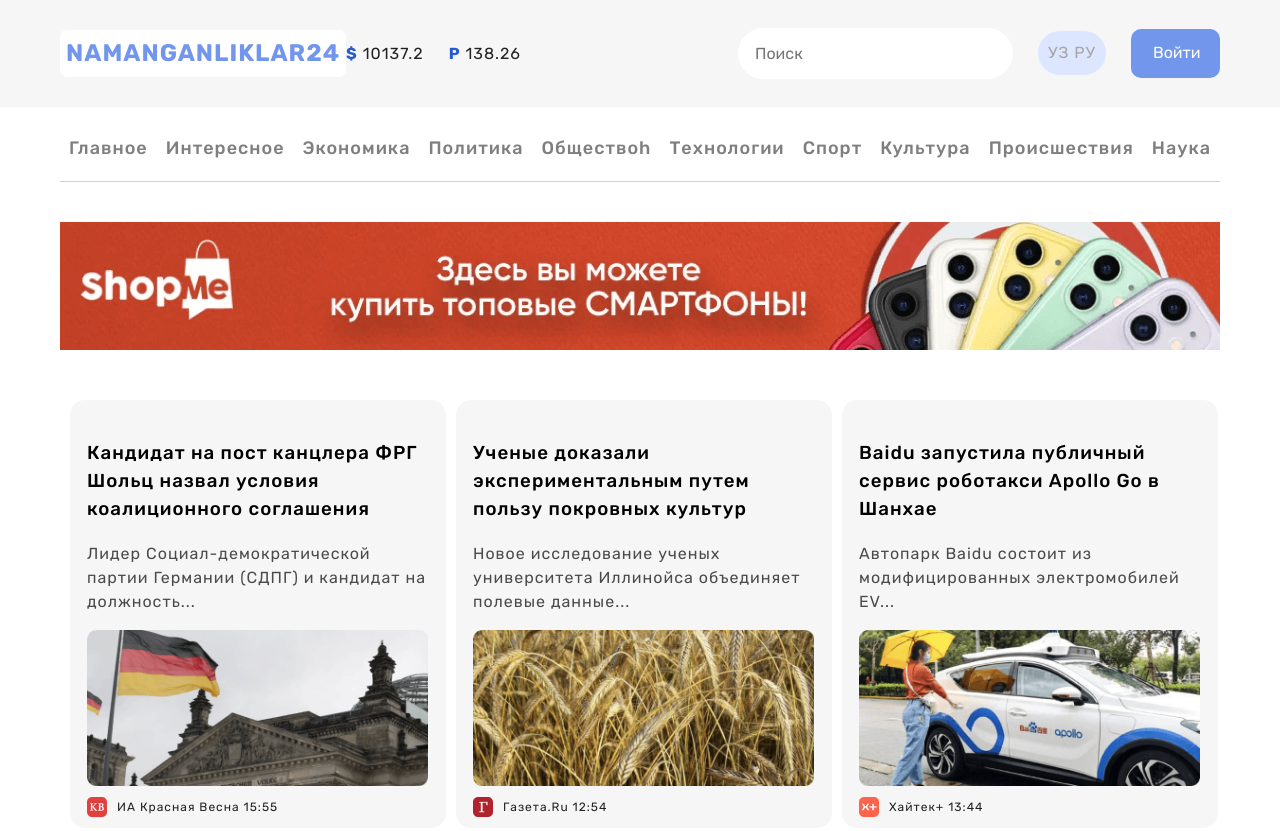
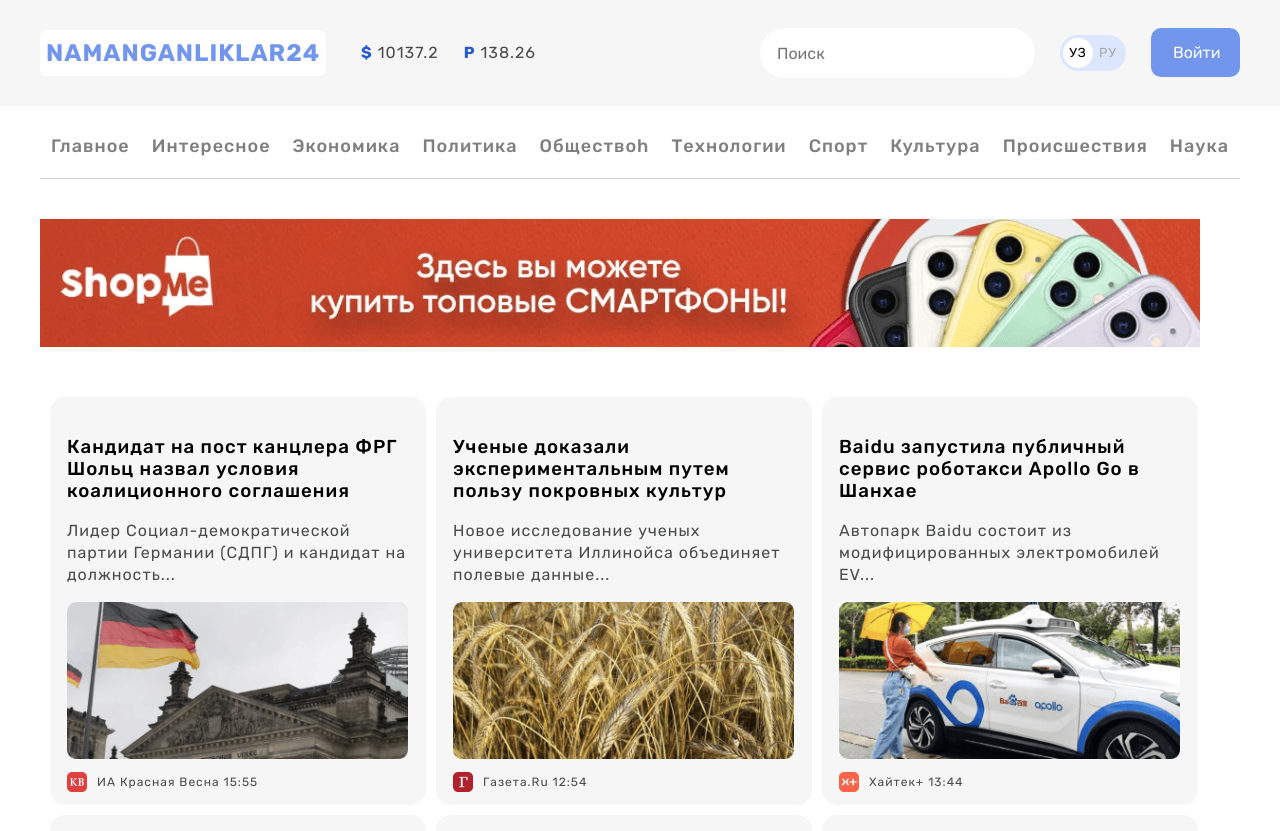
Before and after one commit to Frontend-testers/Namanganliklar-24, a plain HTML site: page index.html in a window 1280 px wide. Shown: the top 831 px of the page. Drawn offline with Linux system fonts and the light colour scheme.

Commit message:
correct some mistakes done in the site-header-top

```diff
--- a/css/style.css
+++ b/css/style.css
@@ -2,22 +2,42 @@
   box-sizing: border-box;
 }
 
+html {
+  height: 100%;
+  scroll-behavior: smooth;
+}
+
 body{
-  font-family:'Rubik', 'Open Sans', sans-serif;
+  display: flex;
+  flex-direction: column;
+  height: 100%;
+  font-family:'Rubik', 'Arial' ,'Open Sans', sans-serif;
   font-size: 16px;
+  line-height: 22px;
   font-weight: 400;
-  line-height: 1.5;
-  color: #222;
+  background-color: #fff;
+  color: #4a4b4c;
   letter-spacing: 1px;
 }
 
 .container {
   width: 100%;
-  max-width: 1200px;
+  max-width: 1240px;
   padding-right: 20px;
   padding-left: 20px;
   margin-right: auto;
   margin-left: auto;
+}
+
+button {
+  cursor: pointer;
+  line-height: normal;
+}
+button:hover {
+  opacity: 0.8;
+}
+button:active {
+  opacity: 0.6;
 }
 
 a {
@@ -68,6 +88,13 @@ font-family: 'Rubik', 'Open Sans', sans-serif;
   border-radius: 7px;
   margin-top: 30px;
   margin-bottom: 30px;
+  margin-right: 35px;
+}
+.site-logo:hover {
+  opacity: 0.8;
+}
+.site-logo:active {
+  opacity: 0.6;
 }
 .logo-link {
   text-decoration: none;
@@ -106,37 +133,32 @@ strong {
 }
 
 .language-container {
+  display: flex;
   background-color: #DCE6FF;
   border: transparent;
   border-radius: 39px;
-  padding: 10px 10px;
+  padding: 3px;
+  font-size: 13px;
   /* width: 76px; */
   margin-right: 25px;
 }
 .language-link {
   text-decoration: none;
+  border-radius:50%;
   color:rgba(166, 166, 166, 1);
   font-weight: 400;
-  font-style: 13px;
-
+  line-height: 30px;
+  width: 30px;
+  height: 30px;
+  text-align: center;
+  font-size: 13px;
+  align-items: center;
+  border-radius: 50%;
 }
-.language-link:hover {
+.language-link-active {
   background-color: #fff;
   color: #000;
-  border-color: transparent;
-  border-radius: 50%;
-  padding: 8px 7px;
 }
-.language-link:active {
-  background-color: #fff;
-  color: #000;
-  border-color: transparent;
-  border-radius: 50%;
-  padding: 8px 7px;
-}
-/* .language-link:not(last-child){
-  margin-right: 15px;
-} */
 
 
 .header-button {
@@ -147,6 +169,7 @@ strong {
   border-radius: 10px;
   width: 89px;
   border-color: transparent;
+
 }
 
 /* NAVIGATION BAR */
--- a/index.html
+++ b/index.html
@@ -24,9 +24,11 @@
       <div class="container">
         <div class="header-section">
           <div class="site-logo-currency">
+            <!-- Logo -->
             <div class="site-logo">
               <a class="logo-link" href="index.html">Namanganliklar24</a>
             </div>
+            <!-- Currency Rate -->
             <ul class="currency">
               <li class="currency-item">
                 <strong>$</strong> 10137.2
@@ -35,14 +37,18 @@
                 <strong>P</strong> 138.26
               </li>
             </ul>
+
           </div>
+          <!-- Search -->
           <div class="search-section">
             <input class="input" type="search"
             placeholder="Поиск">
+            <!-- Lang-toggler -->
             <div class="language-container">
-              <a href="#" class="language-link">УЗ</a>
-              <a href="#" class="language-link">РУ</a>
+              <a href="index.html" class="language-link language-link-active">УЗ</a>
+              <a href="index.html/ru" class="language-link">РУ</a>
             </div>
+            <!-- Registration button -->
             <button class="header-button">Войти</button>
           </div>
         </div>
```
